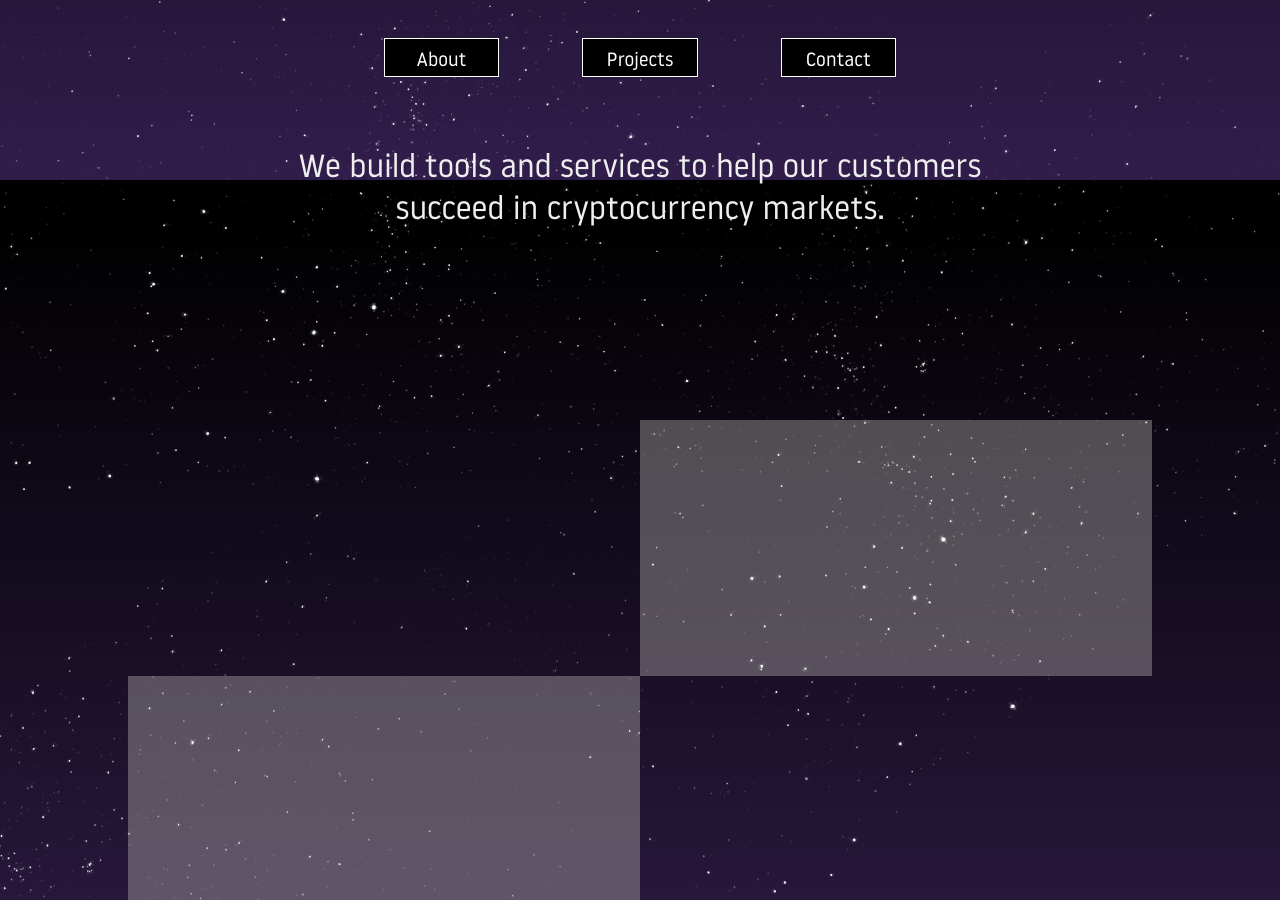
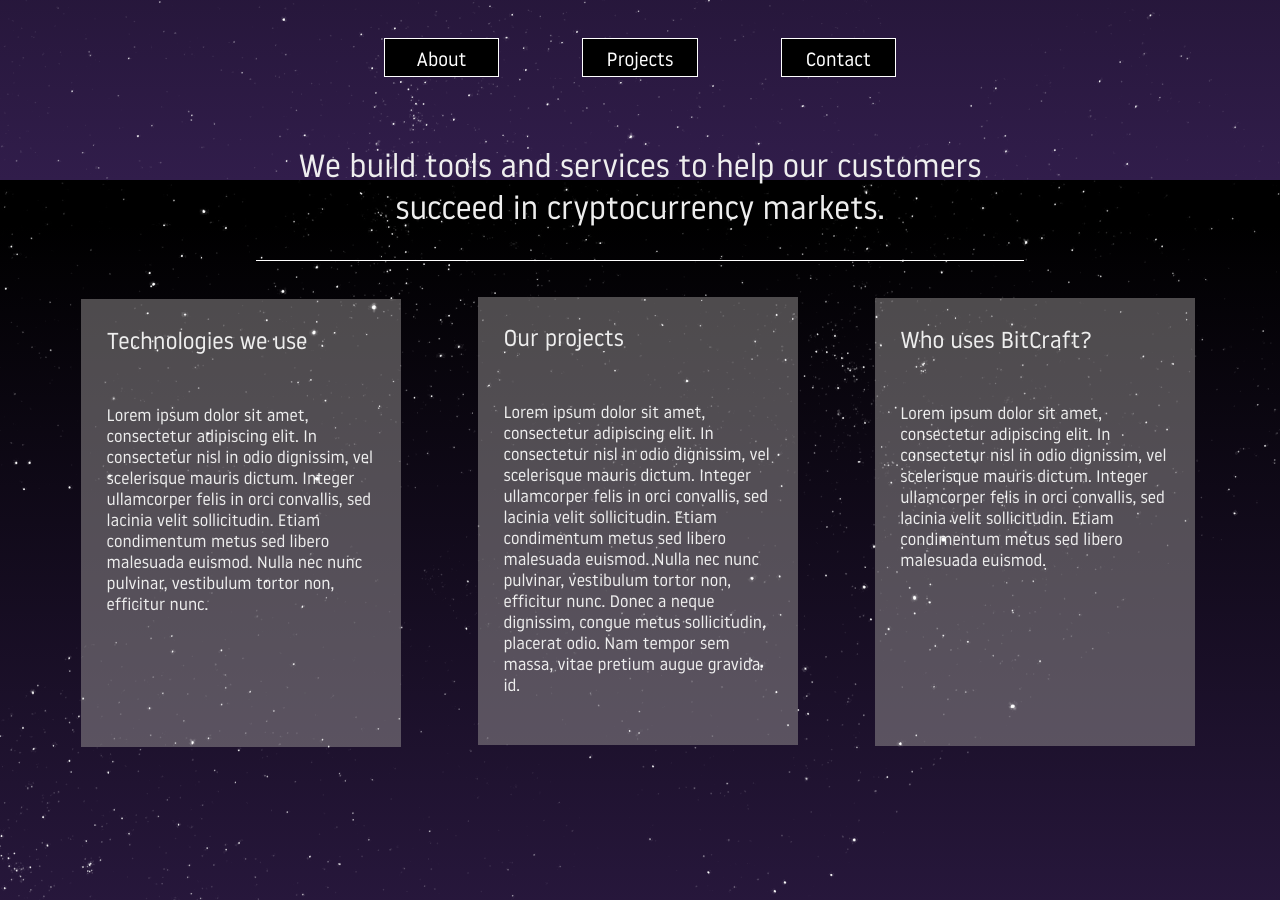
Before and after one commit to BitCraftio/bitcraft.io, a Jekyll site: the page built from index_copy.html, in a window 1280 px wide and 900 px high, scrolled down 720 px. Built offline with Jekyll 4.4.1, drawn with Linux system fonts in a browser that asks for light colours; nearby versions of some CDN libraries; some of the changed text lies outside the part shown.

Commit message:
almost done

```diff
--- a/index_copy.html
+++ b/index_copy.html
@@ -237,13 +237,16 @@
         }
 
         .main .footer {
-            position: absolute;
-            right: 10px;
-            bottom: -200vw;
-            z-index: 999;
-            text-align: right;
-            line-height: .4em;
-            opacity: .8;
+          position: absolute;
+          /* right: 10px; */
+          /* background: #0985b8; */
+          background: rgba(152, 148, 148, 0.8);
+          height: 25vw;
+              width: 100vw;
+              bottom: -197.5vw;
+          z-index: 999;
+          text-align: right;
+          line-height: .4em;
         }
 
         .logo {
@@ -466,7 +469,8 @@
           height: 12vw;
         }
         .meet-team {
-          margin-top: 20vw;
+          margin-top: -10vw;
+          height: 80vw;
           width: 100%;
 
         }
@@ -474,13 +478,13 @@
           height: 50vw;
           width: 45vw;
           margin-left: 5vw;
-          margin-top: -10vw;
+          margin-top: -80vw;
         }
         .left {
-          transform: scale(.4) translate(-3vw, 0vw);
+          transform: scale(.5) translate(-3vw, 0vw);
         }
         .right {
-          transform: scale(.4) translate(56vw, -23vw);
+          transform: scale(.5) translate(42vw, -10vw);
         }
         .member-photo {
           height: 25vw;
@@ -490,21 +494,22 @@
         .about-box {
           float: right;
           position: sticky;
+          margin-top: -80vw;
           top: 15vw;
-          margin-right: 31vw;
+          margin-right: 10vw;
         }
         .mem-desc-left {
-          font-size: 1vw;
-          margin-left: 4vw;
+          font-size: 1.2vw;
+          margin-left: 3.5vw;
           text-align: center;
-          margin-top: -6.5vw;
+          margin-top: -5.5vw;
           width: 15vw;
         }
         .mem-desc-right {
-          font-size: 1vw;
+          font-size: 1.2vw;
           text-align: center;
           width: 15vw;
-          transform: translate(27.5vw, -16.5vw);
+          transform: translate(26vw, -11.5vw);
         }
         .underline {
           width: 5vw;
@@ -512,37 +517,55 @@
           border-bottom: .2vw solid white;
         }
         .section-1 {
-          margin-left: 10vw;
-          margin-top: 15vw;
-          width: 40vw;
-          height: 20vw;
+          margin-left: 6.33vw;
+          margin-top: 3vw;
+          width: 25vw;
+          height: 35vw;
+          background: rgba(152, 148, 148, .5);
         }
         .section-2 {
-          height: 20vw;
-          width: 40vw;
-          margin-top: -20vw;
-          margin-left: 50vw;
+          margin-left: 37.33vw;
+          margin-top: -37vw;
+          width: 25vw;
+          height: 35vw;
           background: rgba(152, 148, 148, .5);
         }
         .section-3{
-          margin-left: 50vw;
-          /* margin-top: 15vw; */
-          width: 40vw;
-          height: 20vw;
+          margin-left: 68.33vw;
+          margin-top: -36.7vw;
+          width: 25vw;
+          height: 35vw;
+          background: rgba(152, 148, 148, .5);
         }
-        .section-4 {
-          height: 20vw;
-          width: 40vw;
-          margin-top: -20vw;
-          margin-left: 10vw;
-          background: rgba(152, 148, 148, .5);
-      }
       .caption-1 {
         margin-top: -185vw;
         width: 60vw;
         margin-left: 20vw;
         text-align: center;
         font-size: 2.5vw;
+        border-bottom: .1vw solid white;
+      }
+      .third-title {
+        padding-top: 2vw;
+        padding-left: 2vw;
+        font-size: 1.8vw;
+      }
+      .paragraph {
+        padding: 2vw;
+        font-size: 1.3vw;
+      }
+      .squares {
+        height: 80vw;
+        margin-top: 30vw;
+        margin-left: 5vw;
+        width: 46vw;
+        background: rgba(3, 4, 5, .4);
+      }
+      .about-words {
+        height: 25vw;
+        width: 30vw;
+        font-size: 1.3vw;
+        padding-top: 1vw;
       }
     </style>
 </head>
@@ -566,13 +589,11 @@
           <div class="page-subtitle" id="consulting">+ consulting</div>
       </div>
       <!-- <div class="our-work"> -->
-      <div class= "caption-1"> <p>  We build tools and services to help our customers succeed in cryptocurrency markets.</p></div>
-      <div>
-      <div class="section-1"></div>
-      <div class="section-2"></div>
-      <div class="section-3"></div>
-      <div class="section-4"></div>
-      </div>
+      <div class= "caption-1"> <p>We build tools and services to help our customers succeed in cryptocurrency markets.</p></div>
+      <div class="section-1"><p class="third-title">Technologies we use</p> <p class="paragraph"> Lorem ipsum dolor sit amet, consectetur adipiscing elit. In consectetur nisl in odio dignissim, vel scelerisque mauris dictum. Integer ullamcorper felis in orci convallis, sed lacinia velit sollicitudin. Etiam condimentum metus sed libero malesuada euismod. Nulla nec nunc pulvinar, vestibulum tortor non, efficitur nunc. </p> </div>
+      <div class="section-2"><p class="third-title"> Our projects </p> <p class="paragraph"> Lorem ipsum dolor sit amet, consectetur adipiscing elit. In consectetur nisl in odio dignissim, vel scelerisque mauris dictum. Integer ullamcorper felis in orci convallis, sed lacinia velit sollicitudin. Etiam condimentum metus sed libero malesuada euismod. Nulla nec nunc pulvinar, vestibulum tortor non, efficitur nunc. Donec a neque dignissim, congue metus sollicitudin, placerat odio. Nam tempor sem massa, vitae pretium augue gravida id. </p> </div>
+      <div class="section-3"><p class="third-title"> Who uses BitCraft?</p> <p class="paragraph"> Lorem ipsum dolor sit amet, consectetur adipiscing elit. In consectetur nisl in odio dignissim, vel scelerisque mauris dictum. Integer ullamcorper felis in orci convallis, sed lacinia velit sollicitudin. Etiam condimentum metus sed libero malesuada euismod.</p> </div>
+      <!-- <div class="section-4"></div>  -->
         <!-- <div class="inner">
             <div class="on-top">
                 <div class="pitch-area">
@@ -594,21 +615,30 @@
           </div>
           <!-- <img class="target-repeat"> -->
           <div class="meet-team">
+            <div class="squares"></div>
             <div class="about-box"> <h style="font-size: 2vw;">A bit </h> <div><h style="font-size: 3.5vw;">about us</h></div>
             <div class= "underline"></div> <p class= "about-us"></p>
+            <div class="about-words"> Nulla volutpat venenatis mi, at molestie justo tempus quis. Nulla at ligula placerat, aliquam sapien vitae, tempor augue. Duis rhoncus tellus vitae lacinia dignissim. Ut tempor magna erat, nec pharetra lacus efficitur a. Donec facilisis risus sed leo blandit interdum. Pellentesque condimentum at ligula et laoreet. Sed egestas luctus tellus vitae pretium. Morbi semper dapibus lectus, id porta justo maximus at. Aliquam malesuada nibh non nibh lacinia, vitae mattis leo congue.</div>
             </div>
             <div class="photo-box">
-            <img class="member-photo left" src="zach.jpg"><h2 class="mem-desc-left">Zachary Bloomquist</h2></img>
+            <img class="member-photo left" src="zach.jpg"><p class="mem-desc-left">Zachary Bloomquist</p></img>
             <img class="member-photo right" style="" src="harsha.jpg">
-            <h2 class="mem-desc-right" style="">Harsha Goli</h2></img>
+            <p class="mem-desc-right">Harsha Goli</p></img>
             <div class="shift" style="margin-top: -25vw;">
-            <img class="member-photo left" src="luis.jpg"> <h2 class="mem-desc-left">Luis</h2></img>
-            <img class="member-photo right" src="caleb.jpg"><h2 class="mem-desc-right">Caleb Lewis</h2></img>
-            <img class="member-photo left" src="sri.jpg" style="margin-top: -25vw;"><h2 class="mem-desc-left">Sri </h2></img>
+            <img class="member-photo left" src="luis.jpg"> <p class="mem-desc-left">Luis</p></img>
+            <img class="member-photo right" src="caleb.jpg"><p class="mem-desc-right">Caleb Lewis</p></img>
+            <img class="member-photo left" src="sri.jpg" style="margin-top: -25vw;"><p class="mem-desc-left">Sri </p></img>
             </div>
           </div>
         </div>
         <div class="footer">
+
+          <a class="button" href="mailto:hello@bitcraft.io?subject=Website Inquiry&amp;body=Tell us about the goals of your project and how we could help.">
+              <i class="fa fa-envelope" aria-hidden="true"></i> Get in touch
+          </a>
+          <a class="button" href="https://www.linkedin.com/company/11373741/">
+              <i class="fa fa-linkedin" aria-hidden="true"></i> Connect on LinkedIn
+          </a>
             <p>&copy; {{ site.time | date: '%Y' }} BitCraft LLC</p>
             <p>Made in Atlanta, Georgia, USA</p>
         </div>
```
